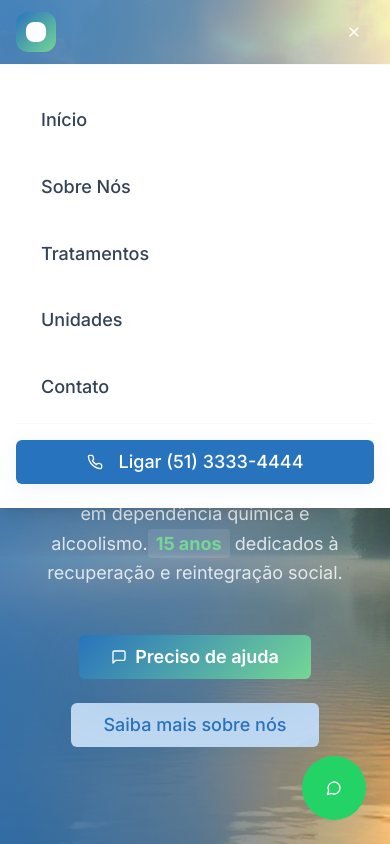
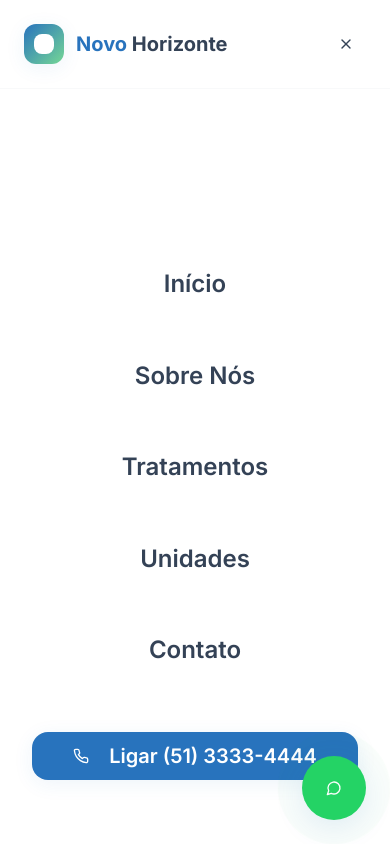
Before and after one commit to wendelrb/novo-horizonte-web-79, a React (Vite) app: page / in a window 390 px wide. Both pictures are taken after a click on the button 354 px from the left and 32 px from the top of the page. Shown: the top 844 px of the page. Built offline with nearby package versions, Linux system fonts and the light colour scheme.

Commit message:
Fix mobile menu display
Ensure the mobile menu opens in a dedicated screen with navigation options.

```diff
--- a/src/components/Navigation.tsx
+++ b/src/components/Navigation.tsx
@@ -99,28 +99,51 @@ export const Navigation = () => {
           </div>
         </div>
 
-        {/* Mobile Menu */}
+        {/* Mobile Menu Full Screen */}
         {isMobileMenuOpen && (
-          <div className="lg:hidden bg-white border-t border-border/20 shadow-lg animate-fade-in">
-            <div className="px-4 py-6 space-y-1">
+          <div className="lg:hidden fixed inset-0 z-50 bg-background animate-fade-in">
+            {/* Header with close button */}
+            <div className="flex items-center justify-between p-6 border-b border-border/20">
+              <div className="flex items-center gap-3">
+                <div className="w-10 h-10 bg-gradient-hero rounded-xl flex items-center justify-center shadow-soft">
+                  <div className="w-5 h-5 bg-white rounded-lg"></div>
+                </div>
+                <h1 className="text-xl font-bold text-foreground">
+                  <span className="text-primary">Novo</span> Horizonte
+                </h1>
+              </div>
+              <Button
+                variant="ghost"
+                size="sm"
+                onClick={() => setIsMobileMenuOpen(false)}
+                className="text-foreground"
+              >
+                <X className="w-6 h-6" />
+              </Button>
+            </div>
+
+            {/* Menu Content */}
+            <div className="flex flex-col h-full justify-center px-8 py-12 space-y-2">
               {navItems.map((item, index) => (
                 <button
                   key={item.label}
                   onClick={() => scrollToSection(item.href)}
-                  className="block w-full text-left px-6 py-4 rounded-xl font-medium text-foreground hover:bg-primary/10 hover:text-primary transition-all duration-300 text-lg border border-transparent hover:border-primary/20"
+                  className="block w-full text-center px-8 py-6 rounded-2xl font-semibold text-foreground hover:bg-primary/10 hover:text-primary transition-all duration-300 text-2xl border border-transparent hover:border-primary/20 hover-lift"
                   style={{ animationDelay: `${index * 0.1}s` }}
                 >
                   {item.label}
                 </button>
               ))}
-              <div className="pt-4 mt-4 border-t border-border/20">
+
+              {/* Call Button */}
+              <div className="pt-8 mt-8">
                 <Button
                   variant="default"
                   size="lg"
-                  className="w-full py-4 text-lg font-medium hover-lift"
+                  className="w-full py-6 text-xl font-semibold hover-lift rounded-2xl"
                   onClick={() => setIsMobileMenuOpen(false)}
                 >
-                  <Phone className="w-5 h-5 mr-2" />
+                  <Phone className="w-6 h-6 mr-3" />
                   Ligar (51) 3333-4444
                 </Button>
               </div>
```
